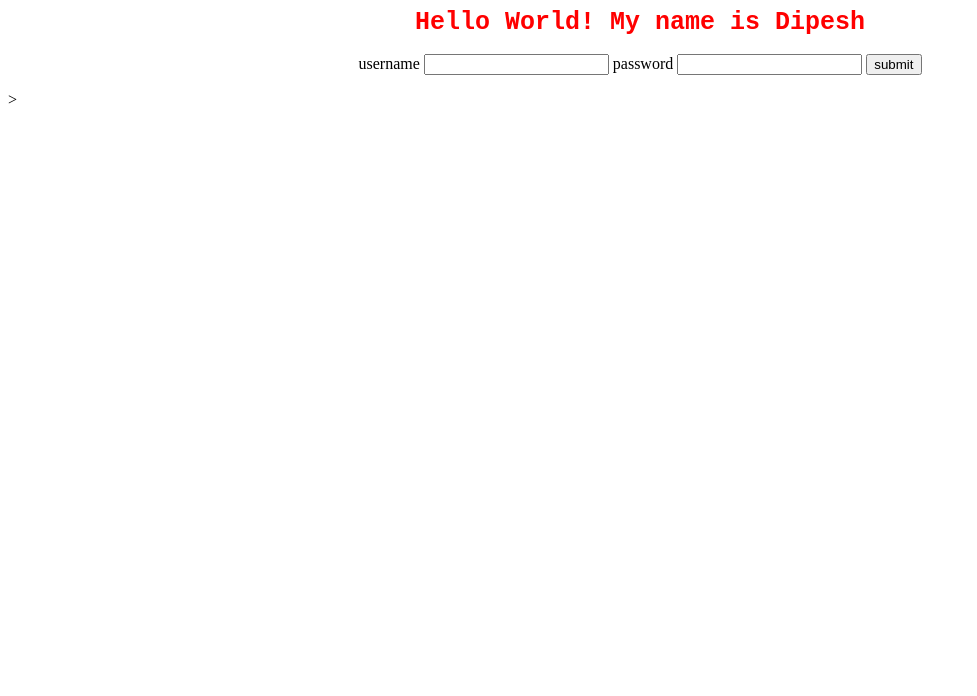
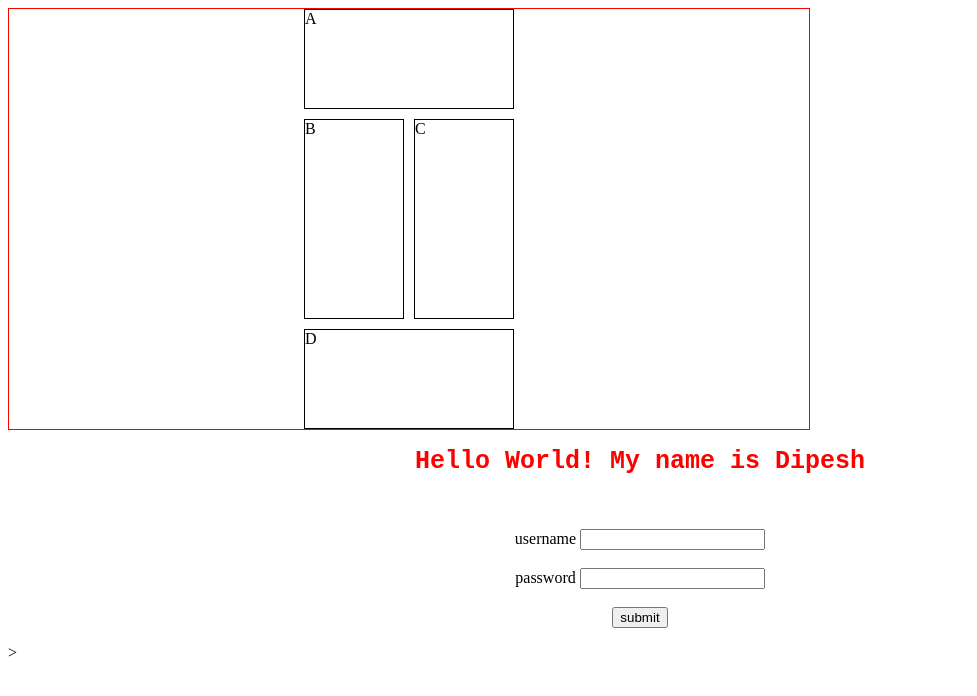
Before and after one commit to dipstha/hello-world, a plain HTML site: page index.html in a window 1280 px wide. Shown: the whole page, without its empty margins (0-977 px from the left). Drawn offline with Linux system fonts and the light colour scheme.

Commit message:
add grid

```diff
--- a/index.html
+++ b/index.html
@@ -5,18 +5,26 @@
    <link href="style.css" type="text/css" rel="stylesheet">
   </head>
   <body>
+    <div class="grid">
+      <div class="grid-item a">A</div>
+      <div class="grid-item b">B</div>
+      <div class="grid-item c">C</div>
+      <div class="grid-item d">D</div>
+      </div>
     <div class="header">
-      <h1> Hello World! My name is Dipesh</h1>
+      <h1> Hello World! My name is Dipesh</h1><br><br>
 
 
     <form>
       <label for="username">username</label>
       <input type="text" name="username" id="username" minlength="5"
-             maxlength="15" required>
+             maxlength="15" required><br><br>
        <label for="user-password">password</label>
        <input type="password" name="user-password"id="user-password"minlength="8" maxlength="16" required>
+       <br><br>
        <input type="submit" value="submit">
     </form>
     </div>>
+
   </body>
 </html>
--- a/style.css
+++ b/style.css
@@ -7,3 +7,31 @@ h1{
     font-size: 25px;
     color: red;
 }
+.grid{
+    display: grid;
+    width: 800;
+    grid-template: 100px 200px 100px / repeat(2, 100px);
+    border: 1px solid red;
+    gap: 10px;
+    justify-content: center;
+
+}
+.grid-item{
+    border: 1px solid black;
+}
+
+.a{
+    grid-area: 1 / 1 / 1 / span 2;
+}
+
+.b{
+    grid-area: 2 / 1 / span 1/ span 1;
+}
+
+.c{
+grid-area: 2 / 2 / span 1/ span 1;
+}
+
+.d{
+    grid-area: 3 / 1 / span 1 / span 2;
+}
```
